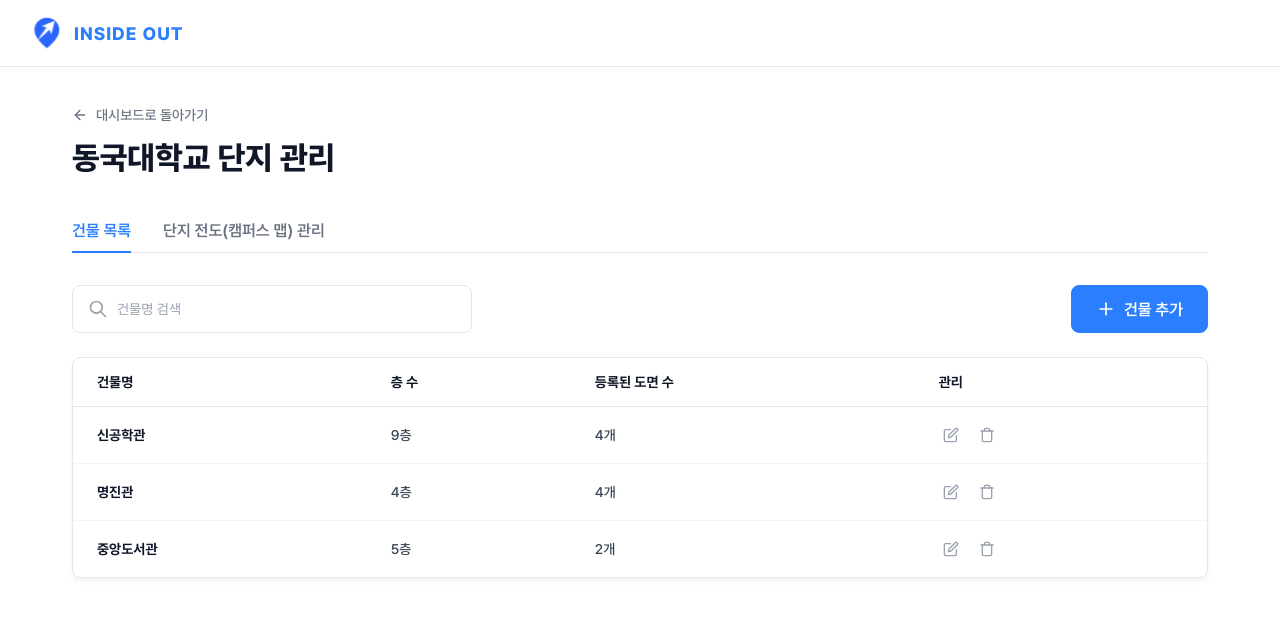
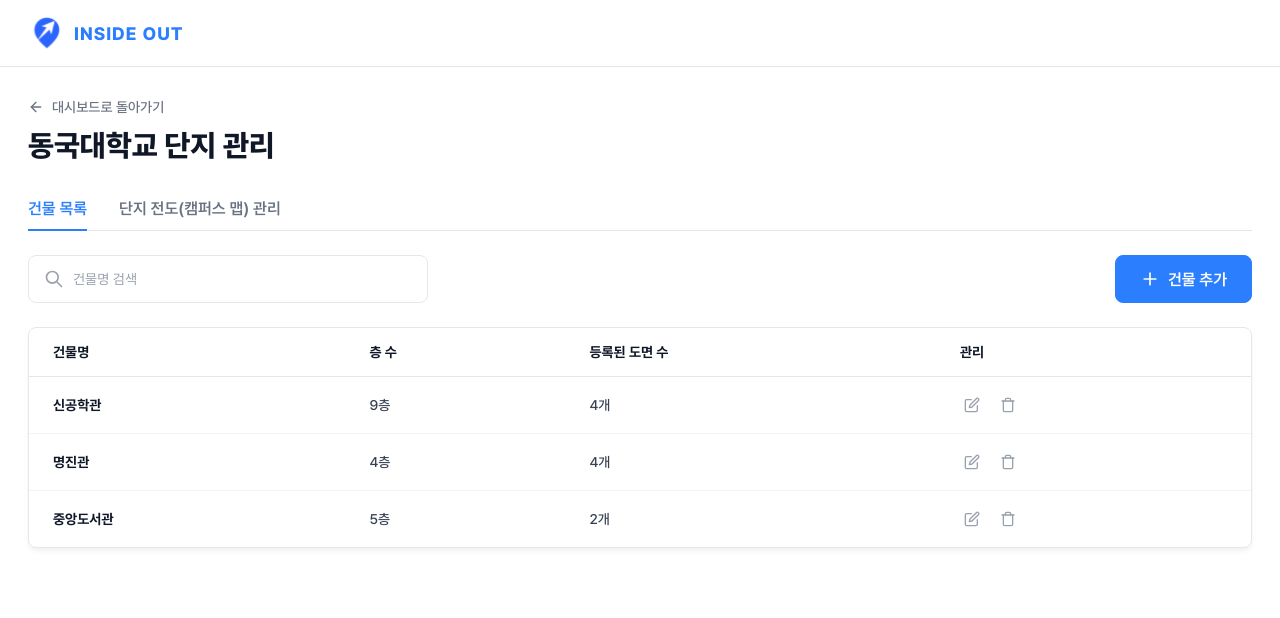
Before and after one commit to insideout-CapstoneDesign/admin-web, a React (Vite) app: page /tenant/1 in a window 1280 px wide. Shown: the top 618 px of the page. Built offline with nearby package versions, Linux system fonts and the light colour scheme.

Commit message:
fix: 단지 도면 추가 화면 레이아웃 수정 (#14)

```diff
--- a/src/pages/TenantDetailPage/TenantDetailPage.jsx
+++ b/src/pages/TenantDetailPage/TenantDetailPage.jsx
@@ -14,17 +14,17 @@
 
 const Container = styled.div`
     width: 100%;
-    max-width: 1200px;
+    max-width: 1520px;
     margin: 0 auto;
-    padding: 40px 32px;
+    padding: 32px 28px 40px;
 `
 
 /* ── Header ── */
 const HeaderArea = styled.div`
     display: flex;
     flex-direction: column;
-    gap: 16px;
-    margin-bottom: 32px;
+    gap: 12px;
+    margin-bottom: 24px;
 `
 
 const BackButton = styled.button`
@@ -49,7 +49,7 @@
 
 const Title = styled.h1`
     font-family: var(--font-sans);
-    font-size: 32px;
+    font-size: 30px;
     font-weight: 800;
     color: var(--black-900);
     margin: 0;
@@ -60,7 +60,7 @@
     display: flex;
     gap: 32px;
     border-bottom: 1px solid var(--gray-200);
-    margin-bottom: 32px;
+    margin-bottom: 24px;
 `
 
 const TabButton = styled.button`
@@ -149,6 +149,14 @@
     border: 1px solid var(--gray-200);
     border-radius: var(--radius-8);
     overflow: hidden;
+    box-shadow: 0 4px 6px -1px rgba(0, 0, 0, 0.05), 0 2px 4px -2px rgba(0, 0, 0, 0.03);
+`
+
+const MapPanel = styled.div`
+    background-color: var(--white);
+    padding: 20px;
+    border-radius: var(--radius-12);
+    border: 1px solid var(--gray-200);
     box-shadow: 0 4px 6px -1px rgba(0, 0, 0, 0.05), 0 2px 4px -2px rgba(0, 0, 0, 0.03);
 `
 
@@ -314,9 +322,9 @@
                 )}
 
                 {activeTab === 'map' && (
-                    <div style={{ height: '600px', backgroundColor: 'var(--white)', padding: '24px', borderRadius: 'var(--radius-12)', border: '1px solid var(--gray-200)' }}>
-                        <FloorplanUploadView />
-                    </div>
+                    <MapPanel>
+                        <FloorplanUploadView floorName="캠퍼스 맵" />
+                    </MapPanel>
                 )}
             </Container>
 
```
